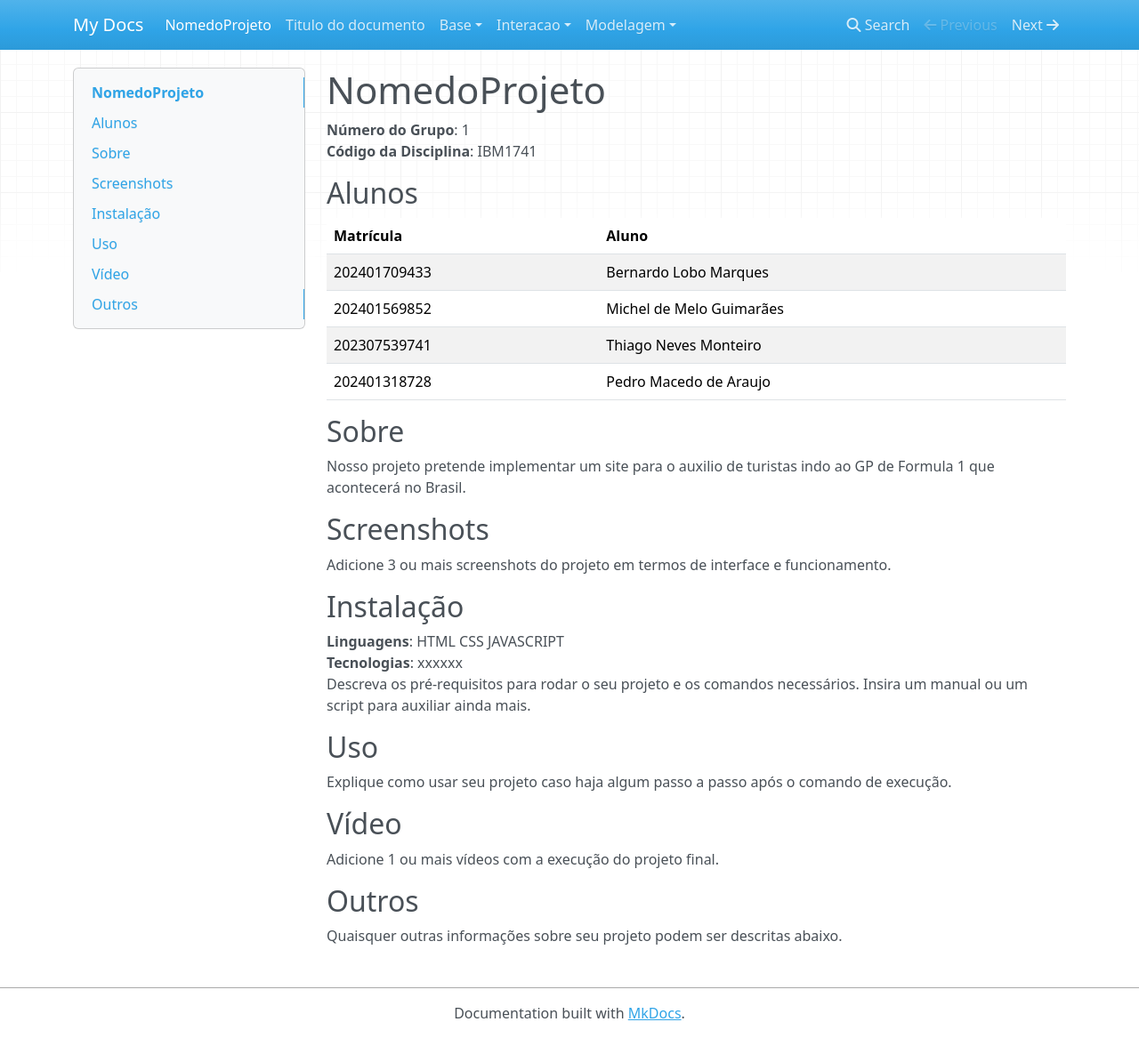
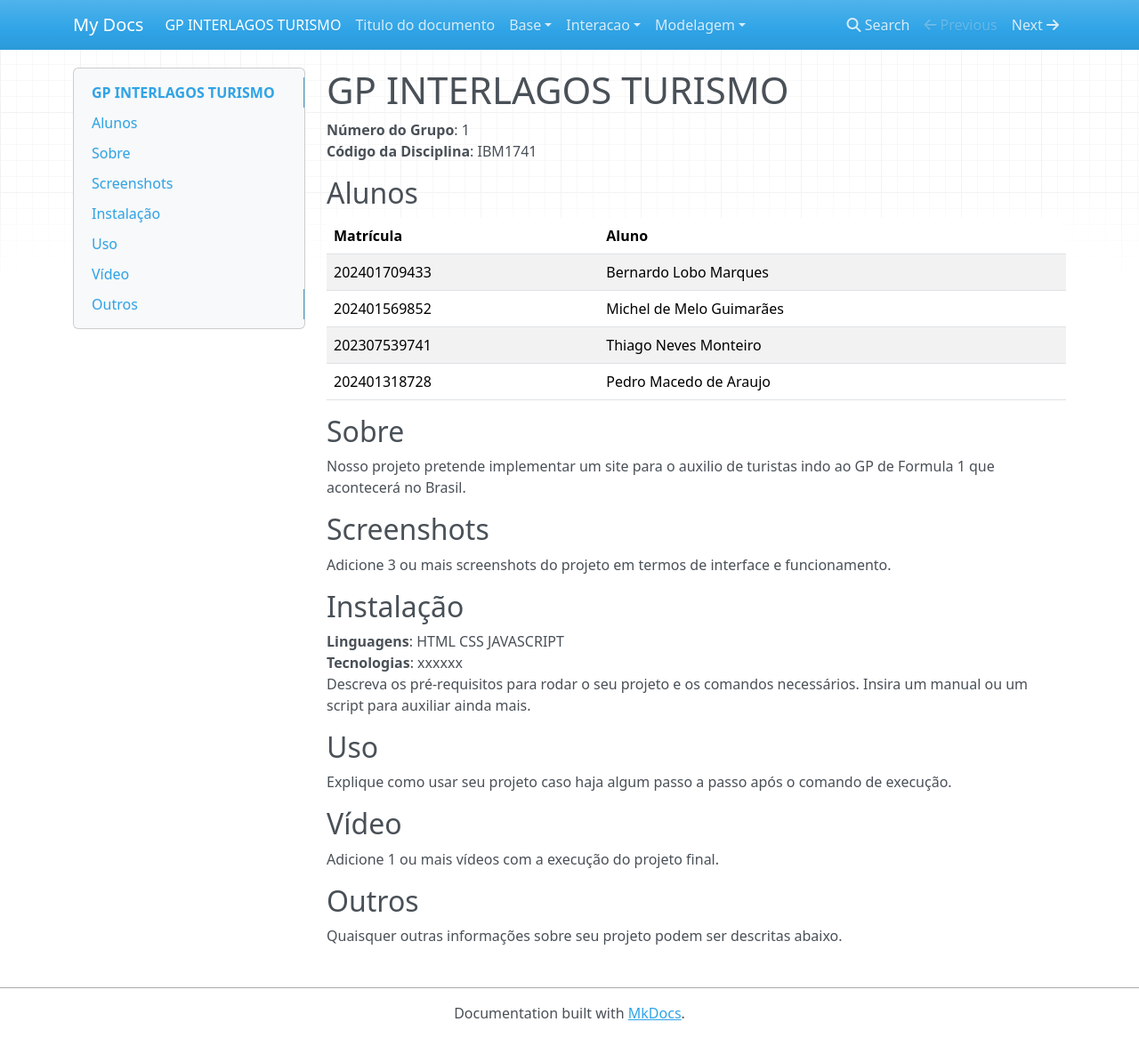
Before and after one commit to Projetos-de-Extensao/PFE_24.2_8001_I_Simblissima, an MkDocs documentation site: the page built from docs/index.md, in a window 1280 px wide and 1167 px high. Shown: the whole window at 89% size. Built offline with MkDocs 1.6.1, drawn with Linux system fonts in a browser that asks for light colours; nearby versions of some CDN libraries.

Commit message:
Mudando o nome do projeto

```diff
--- a/docs/index.md
+++ b/docs/index.md
@@ -1,4 +1,4 @@
-# NomedoProjeto
+# GP INTERLAGOS TURISMO
 
 **Número do Grupo**: 1<br>
 **Código da Disciplina**:  IBM1741<br>
```
